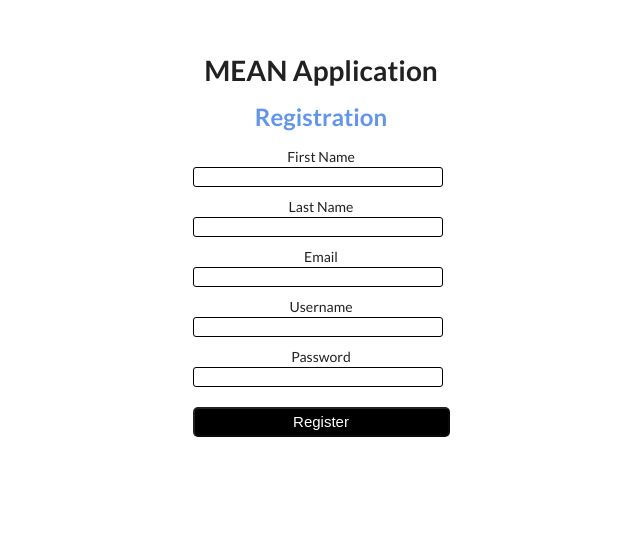
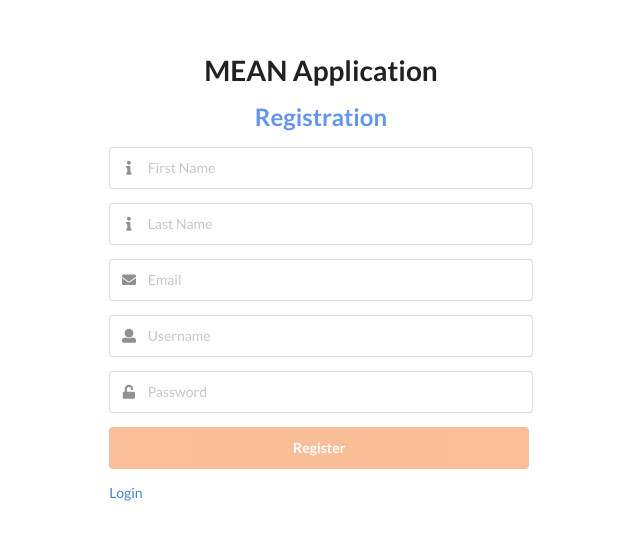
Before and after one commit to kylepamintuan/mean-intro, an Angular app: page /registration in a window 1280 px wide. Shown: the part 158-698 px from the top of the page, without its empty margins (319-959 px from the left). Built offline with nearby package versions, Linux system fonts and the light colour scheme.

Commit message:
added in semantic ui for styling (registration component)

```diff
--- a/src/app/login/login.component.ts
+++ b/src/app/login/login.component.ts
@@ -42,7 +42,7 @@ export class LoginComponent implements OnInit {
     console.log(credentials);
 
     this.state.busy = true;
-    window.setTimeout(() => this.state.busy = false, 5000);
+    window.setTimeout(() => this.state.busy = false, 3000);
 
     // this.reqService.verifyUser(credentials)
     //   .subscribe({
--- a/src/app/registration/registration.component.css
+++ b/src/app/registration/registration.component.css
@@ -9,32 +9,7 @@ h2 {
     color: cornflowerblue;
 }
 
-form label, form input {
-    display: block;
-    text-align: center;
+form .field input, form .button {
+    height: 3rem;
+    width: 30rem;
 }
-
-form input {
-    margin-bottom: 10px;
-    height: 20px;
-    width: 250px;
-    border-radius: 3px;
-    border: 1px solid;
-}
-
-.form-buttons {
-    display: flex;
-    flex-direction: row;
-    justify-content: center;
-    margin-top: 20px;
-}
-
-.form-buttons button {
-    height: 30px;
-    width: 257px;
-    border-radius: 5px;
-    font-size: 15px;
-    font-weight: lighter;
-    color: white;
-    background-color: black;
-}
--- a/src/app/registration/registration.component.html
+++ b/src/app/registration/registration.component.html
@@ -1,23 +1,52 @@
 <div class="container">
   <h2>Registration</h2>
-  <form [formGroup]="registrationForm" (ngSubmit)="onSubmit()" novalidate>
-    <label>First Name</label>
-    <input formControlName="firstName" type="text" class="form-control" required>
+  <form [formGroup]="registrationForm" (ngSubmit)="onSubmit()" class="ui form" novalidate>
 
-    <label>Last Name</label>
-    <input formControlName="lastName" type="text" class="form-control" required>
+    <!-- First Name -->
+    <div class="field" [ngClass]="{ error: !firstNameField.valid && firstNameField.touched }">
+      <div class="ui left icon input">
+        <i class="info icon"></i>
+        <input formControlName="firstName" type="text" class="form-control" placeholder="First Name" required>
+      </div>
+    </div>
 
-    <label>Email</label>
-    <input formControlName="email" type="email" class="form-control" required>
+    <!-- Last Name -->
+    <div class="field" [ngClass]="{ error: !lastNameField.valid && lastNameField.touched }">
+      <div class="ui left icon input">
+        <i class="info icon"></i>
+        <input formControlName="lastName" type="text" class="form-control" placeholder="Last Name" required>
+      </div>
+    </div>
 
-    <label>Username</label>
-    <input formControlName="username" type="text" class="form-control" required>
+    <!-- Email -->
+    <div class="field" [ngClass]="{ error: !emailField.valid && emailField.touched }">
+      <div class="ui left icon input">
+        <i class="envelope icon"></i>
+        <input formControlName="email" type="email" class="form-control" placeholder="Email" required>
+      </div>
+    </div>
 
-    <label>Password</label>
-    <input formControlName="password" type="password" class="form-control" required>
+    <!-- Username -->
+    <div class="field" [ngClass]="{ error: !usernameField.valid && usernameField.touched }">
+      <div class="ui left icon input">
+        <i class="user icon"></i>
+        <input formControlName="username" type="text" class="form-control" placeholder="Username" required>
+      </div>
+    </div>
 
-    <div class="form-buttons">
-        <button type="submit" [disabled]="!registrationForm.valid">Register</button>
+    <!-- Password -->
+    <div class="field" [ngClass]="{ error: !passwordField.valid && passwordField.touched }" >
+      <div class="ui left icon input">
+      <i class="unlock icon"></i>
+      <input formControlName="password" type="password" class="form-control" placeholder="Password" required>
+      </div>
     </div>
+
+    <!-- Submit -->
+    <button [disabled]="!registrationForm.valid" class="ui orange button" [ngClass]="{ disabled: !registrationForm.valid || state.busy, loading: state.busy }" type="submit">Register</button>
+
+    <!-- Login Link -->
+    <p><a routerLink="/login" routerLinkActive="active">Login</a></p>
+
   </form>
 </div>
--- a/src/app/registration/registration.component.ts
+++ b/src/app/registration/registration.component.ts
@@ -1,5 +1,5 @@
 import { Component, OnInit } from '@angular/core';
-import { FormBuilder, FormGroup } from '@angular/forms';
+import { FormBuilder, FormGroup, AbstractControl } from '@angular/forms';
 import { User } from '../models/user';
 import { Validators } from '@angular/forms';
 import { RequestToBackendService } from '../request-to-backend.service';
@@ -13,7 +13,17 @@ import { Router } from '@angular/router';
 
 export class RegistrationComponent implements OnInit {
 
+  public state = {
+    busy: false,
+    valid: false
+  };
+
   public registrationForm: FormGroup;
+  public firstNameField: AbstractControl;
+  public lastNameField: AbstractControl;
+  public emailField: AbstractControl;
+  public usernameField: AbstractControl;
+  public passwordField: AbstractControl;
   response: User;
 
   constructor(
@@ -30,6 +40,11 @@ export class RegistrationComponent implements OnInit {
       username: ['', Validators.required],
       password: ['', Validators.required]
     });
+    this.firstNameField = this.registrationForm.controls.firstName;
+    this.lastNameField = this.registrationForm.controls.lastName;
+    this.emailField = this.registrationForm.controls.email;
+    this.usernameField = this.registrationForm.controls.username;
+    this.passwordField = this.registrationForm.controls.password;
    }
 
    onSubmit(): void {
@@ -37,14 +52,17 @@ export class RegistrationComponent implements OnInit {
     let newUser = new User(firstName, lastName, email, username, password);
     console.log(newUser);
 
-    this.reqService.addUser(newUser)
-    .subscribe({
-        next: (response) => {
-          console.log(response);
-          this.router.navigate(['login']);
-        },
-        error: (err) => console.log(err.error)
-    });
+    this.state.busy = true;
+    window.setTimeout(() => this.state.busy = false, 3000);
+
+    // this.reqService.addUser(newUser)
+    // .subscribe({
+    //     next: (response) => {
+    //       console.log(response);
+    //       this.router.navigate(['login']);
+    //     },
+    //     error: (err) => console.log(err.error)
+    // });
    }
 
 }
```
